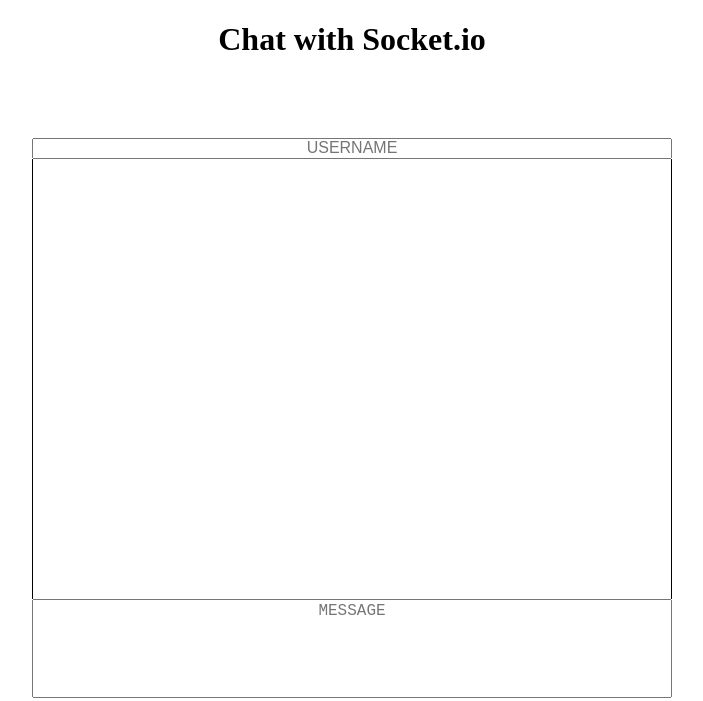
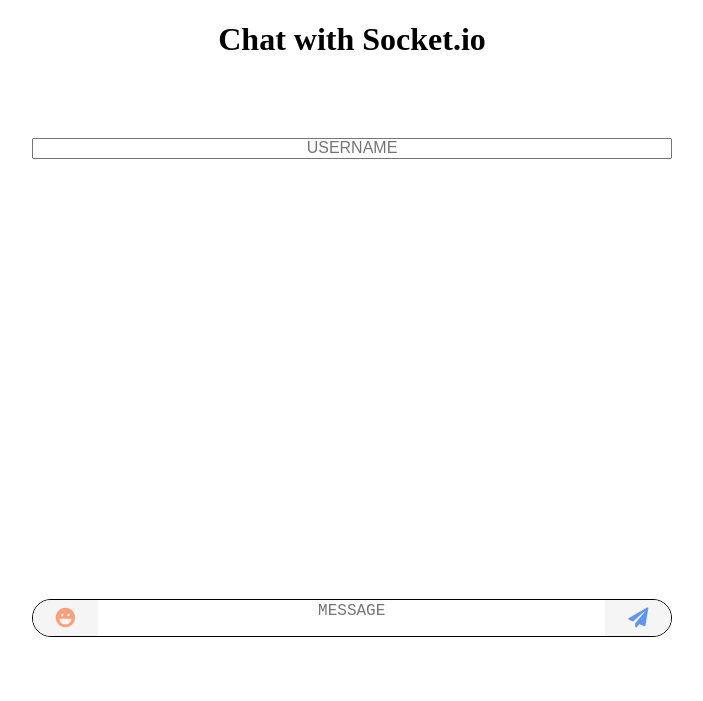
Before and after one commit to FcoJavierGlez/chat_socket.io, a website: page public/index.html in a window 1280 px wide. Shown: the whole page, without its empty margins (288-991 px from the left). Drawn offline with nearby package versions, Linux system fonts and the light colour scheme; no server answers.

Commit message:
first commit in dev branch

```diff
--- a/index.js
+++ b/index.js
@@ -27,7 +27,7 @@
     //io.sockets.emit('chat:users', socket.id);
     socket.on('chat:message', data => {
         const date = new Date();
-        data.time = `${functions.formatDate( date.getHours() )}:${functions.formatDate( date.getMinutes() )}:${functions.formatDate( date.getSeconds() )}`;
+        data.time = `${formatDate( date.getHours() )}:${formatDate( date.getMinutes() )}:${formatDate( date.getSeconds() )}`;
         io.sockets.emit('chat:message', data);
     });
     socket.on('chat:typing', data => {
--- a/public/css/style.css
+++ b/public/css/style.css
@@ -27,16 +27,34 @@
     display: none;
 }
 div#output, div#actions {
-    border-right: 1px solid black;
-    border-left: 1px solid black;
+    /* border-right: 1px solid black;
+    border-left: 1px solid black; */
 }
 div#actions {
     height: 2vh;
 }
-
+.message-box {
+    *background-color: antiquewhite;
+    border: 1px solid black;
+    border-radius: 30px;
+    display: flex;
+    *padding: 0 20px;
+}
+#icons-button {
+    align-items: center;
+    flex-grow: 1;
+    display: flex;
+    justify-content: center;
+}
 textarea {
-    height: 15vh;
+    border: none;
+    flex-grow: 10;
+    height: 4vh;
+    padding: 2px 5px;
     resize: none;
+}
+textarea::-webkit-scrollbar {
+    display: none;
 }
 input:focus, textarea:focus {
     outline: none;
@@ -45,8 +63,33 @@
     font-weight: bold;
     text-align: center;
 }
+button {
+    background-color: rgb(245,245,245);
+    border: none;
+    flex-grow: 1;
+}
+button:hover {
+    background-color: #EEE;
+    cursor: pointer;
+}
+button#send {
+    border-top-right-radius: 22px;
+    border-bottom-right-radius: 22px;
+}
+button#icons-button {
+    border-top-left-radius: 22px;
+    border-bottom-left-radius: 22px;
+}
+button .fas, button .far {
+    font-size: 20px;
+}
+.fa-paper-plane {
+    color: cornflowerblue;
+}
+.fa-laugh {
+    color: lightsalmon;
+}
 ::placeholder {
-    *color: black;
     font-weight: normal;
     font-size: 16px;
     text-align: center;
--- a/public/index.html
+++ b/public/index.html
@@ -8,6 +8,7 @@
     <script src="/socket.io/socket.io.js"></script>
     <script src="js/main.js"></script>
 
+    <link href="https://cdnjs.cloudflare.com/ajax/libs/font-awesome/5.15.1/css/all.min.css" rel="stylesheet" />
     <link rel="stylesheet" href="css/style.css">
 
     <title>Chat</title>
@@ -23,8 +24,16 @@
                 <div id = "output"></div>
                 <div id = "actions"></div>
             </div>
-            <textarea name="message" id="message" placeholder="Message"></textarea>
-            <!-- <button id="send">Send</button> -->
+            <div class="message-box">
+                <button id="icons-button">
+                    <i class="fas fa-laugh"></i>
+                </button>
+                <textarea name="message" id="message" placeholder="Message"></textarea>
+                <button id="send">
+                    <i class="fas fa-paper-plane"></i>
+                </button>
+            </div>
+            <div id="icon-list"></div>
         </div>
     </main>
 </body>
--- a/public/js/main.js
+++ b/public/js/main.js
@@ -1,12 +1,5 @@
 const socket = io();
-
-document.addEventListener("DOMContentLoaded", () => {
-    const MESSAGE     = document.getElementById("message");
-    const USERNAME    = document.getElementById("username");
-    //const BUTTON_SEND = document.getElementById("send");
-    const OUTPUT      = document.getElementById("output");
-    const ACTIONS     = document.getElementById("actions");
-
+{
     const capitalize = string => string.replace(/^\w/, e => e.toUpperCase() );
 
     const getRecipient = message => {
@@ -17,9 +10,26 @@
         });
         return recipient;
     }
+    document.addEventListener("DOMContentLoaded", () => {
+        const MESSAGE     = document.getElementById("message");
+        const USERNAME    = document.getElementById("username");
+        const BUTTON_SEND = document.getElementById("send");
+        const BUTTON_ICON = document.getElementById("icons-button");
+        const OUTPUT      = document.getElementById("output");
+        const ACTIONS     = document.getElementById("actions");
+
+        const sendMessage = ev => {
+            ev.preventDefault();
+            if (MESSAGE.value == '' || USERNAME.value == '') return;
+            let recipient = getRecipient( MESSAGE.value );
+            let message = { from: USERNAME.value, to: recipient, message: recipient == '' ? MESSAGE.value : MESSAGE.value.match(/\@\w+\s(.+)/)?.[1] };
+            socket.emit( 'chat:message', message );
+            socket.emit( 'chat:typing', { from: USERNAME.value, message: '' } );
+            MESSAGE.value = "";
+        }
 
         socket.on('chat:message', (data) => {   //Actualización del chat
-        console.log(data);
+            //console.log(data);
             if ( data.to !== '' && ( data.from == USERNAME.value || data.to.match( USERNAME.value.toLowerCase() ) ) )
                 OUTPUT.innerHTML += `
                     <p class='careless-whisper'}'>
@@ -40,18 +50,25 @@
         socket.on('chat:users', data => {
             console.log(data);
         });
+
+        //Send message
+        BUTTON_SEND.addEventListener("click", sendMessage);
         MESSAGE.addEventListener("keydown", (ev) => {
-        if (ev.key == 'Enter' || ev.key == 'NumpadEnter') {
-            ev.preventDefault();
-            if (MESSAGE.value == '' || USERNAME.value == '') return;
-            let recipient = getRecipient( MESSAGE.value );
-            let message = { from: USERNAME.value, to: recipient, message: recipient == '' ? MESSAGE.value : MESSAGE.value.match(/\@\w+\s(.+)/)?.[1] };
-            socket.emit( 'chat:message', message );
+            if (ev.key == 'Enter' || ev.key == 'NumpadEnter')
+                sendMessage(ev);
+            else {
+                if (USERNAME.value == '') return;
+                if ( /^\@/.test(MESSAGE.value) || (ev.code == 'Backspace' || ev.code == 'Delete' && MESSAGE.value == '') )
                     socket.emit( 'chat:typing', { from: USERNAME.value, message: '' } );
-            MESSAGE.value = "";
-        } else {
-            if (USERNAME.value == '') return;
+                else
                     socket.emit( 'chat:typing', { from: USERNAME.value, message: MESSAGE.value } );
             }
         });
+
+        //Add icon into message
+        BUTTON_ICON.addEventListener("click", () => {
+            MESSAGE.value += `\u{1F600}`;
+            MESSAGE.focus();
         });
+    });
+}
```
Lines whose indentation alone changed are shown as unchanged.
